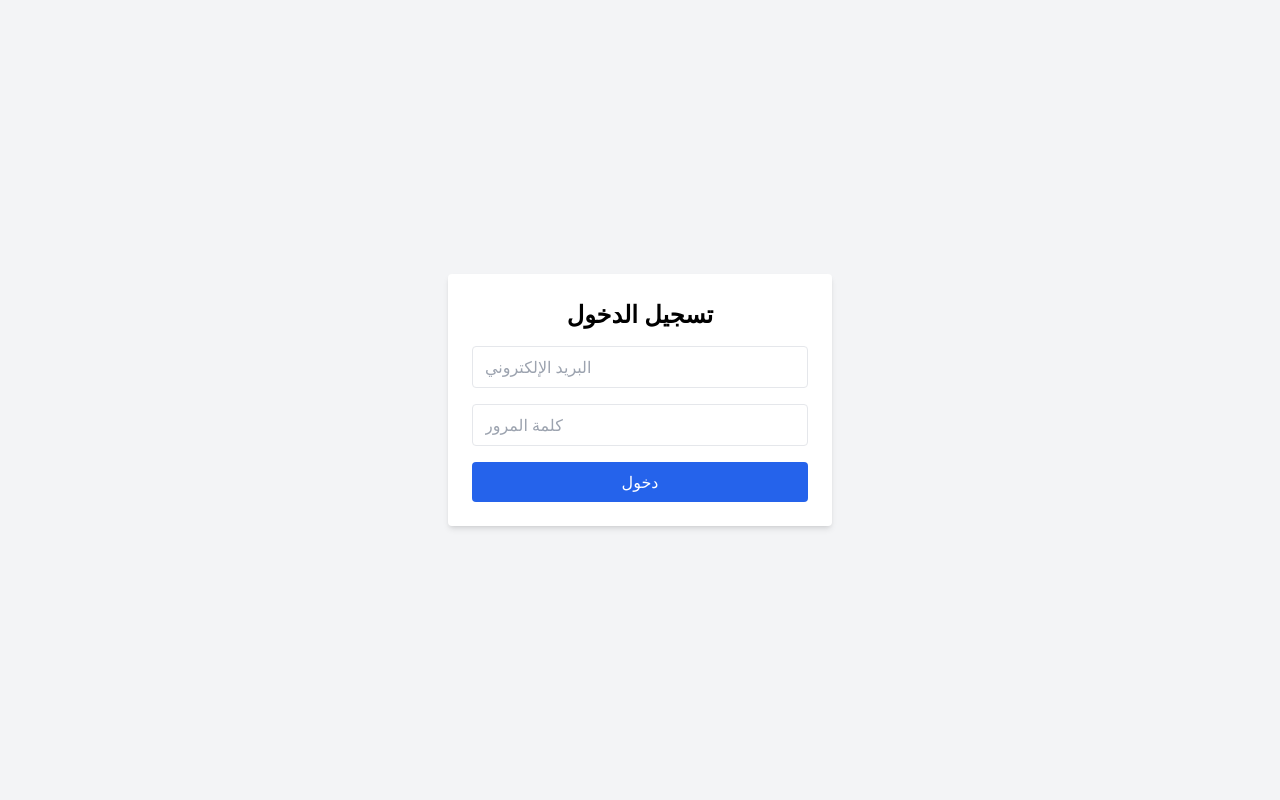
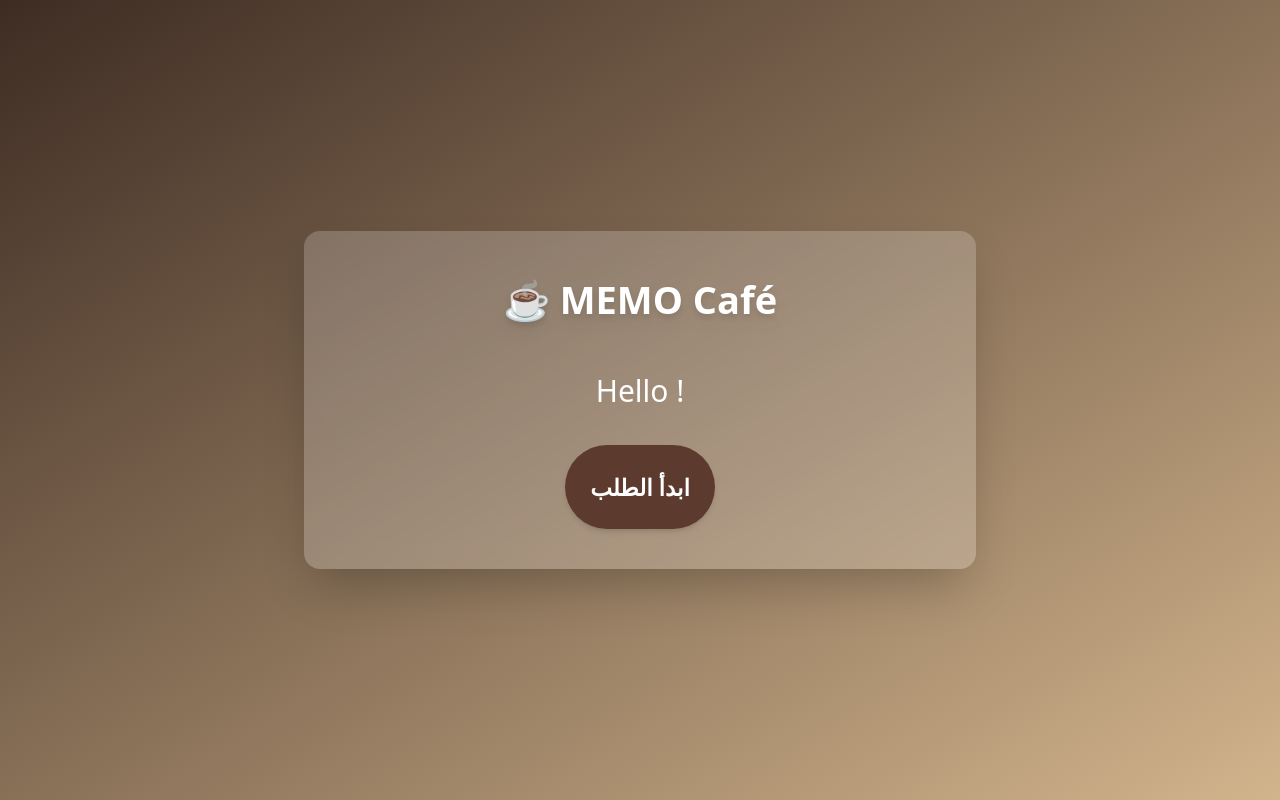
Before and after one commit to ahmdelshrif/coffee-shop-system, a React (Create React App) app in the folder frontend/: page / in a window 1280 px wide. Built offline with nearby package versions, Linux system fonts and the light colour scheme.

Commit message:
Update App.js

```diff
--- a/frontend/src/App.js
+++ b/frontend/src/App.js
@@ -5,6 +5,7 @@ import Orders from "./pages/Orders";
 import Products from "./pages/Products";
 import Categories from "./pages/Categories";
 import CategoryProducts from "./pages/CategoryProducts";
+import WelcomeScreen from "./pages/WelcomeScreen";
 
 function App() {
   return (
@@ -12,7 +13,9 @@ function App() {
       <Routes>
 
         {/* صفحة تسجيل الدخول */}
-        <Route path="/" element={<Login />} />
+
+        <Route path="/" element={<WelcomeScreen />} />
+        <Route path="/login" element={<Login />} />
 
         {/* لوحة التحكم */}
         <Route path="/dashboard" element={<Dashboard />}>
```
